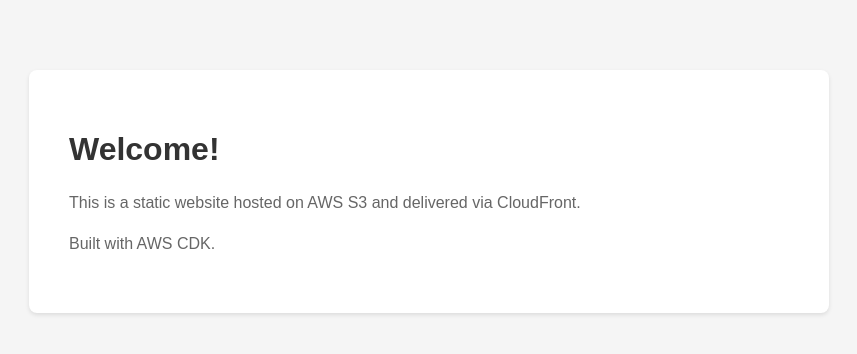
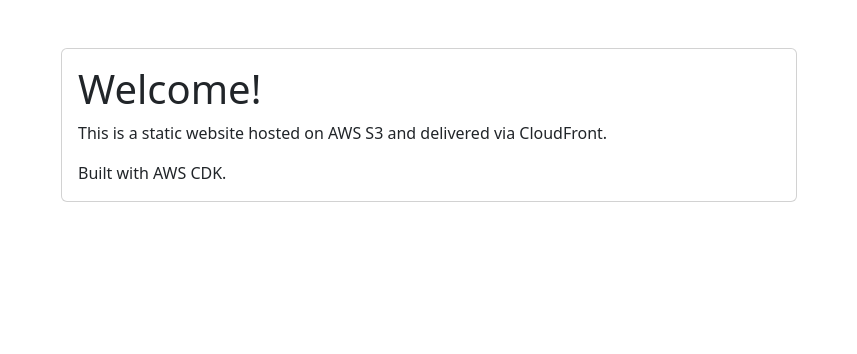
Before and after one commit to kappaexpress/aws_project_2025_template, a website: page frontend/index.html in a window 1280 px wide. Shown: the whole page, without its empty margins (211-1068 px from the left). Drawn offline with nearby package versions, Linux system fonts and the light colour scheme.

Commit message:
Bootstrapスタイルを使用して404エラーページとインデックスページのデザインを改善

```diff
--- a/frontend/index.html
+++ b/frontend/index.html
@@ -4,34 +4,22 @@
     <meta charset="UTF-8">
     <meta name="viewport" content="width=device-width, initial-scale=1.0">
     <title>Welcome to My Website</title>
-    <style>
-        body {
-            font-family: Arial, sans-serif;
-            max-width: 800px;
-            margin: 50px auto;
-            padding: 20px;
-            background-color: #f5f5f5;
-        }
-        .container {
-            background-color: white;
-            padding: 40px;
-            border-radius: 8px;
-            box-shadow: 0 2px 4px rgba(0,0,0,0.1);
-        }
-        h1 {
-            color: #333;
-        }
-        p {
-            color: #666;
-            line-height: 1.6;
-        }
-    </style>
+    <link href="https://cdn.jsdelivr.net/npm/bootstrap@5.3.0/dist/css/bootstrap.min.css" rel="stylesheet">
 </head>
 <body>
     <div class="container">
-        <h1>Welcome!</h1>
-        <p>This is a static website hosted on AWS S3 and delivered via CloudFront.</p>
-        <p>Built with AWS CDK.</p>
+        <div class="row justify-content-center">
+            <div class="col-md-8">
+                <div class="card mt-5">
+                    <div class="card-body">
+                        <h1 class="card-title">Welcome!</h1>
+                        <p class="card-text">This is a static website hosted on AWS S3 and delivered via CloudFront.</p>
+                        <p class="card-text">Built with AWS CDK.</p>
+                    </div>
+                </div>
+            </div>
+        </div>
     </div>
+    <script src="https://cdn.jsdelivr.net/npm/bootstrap@5.3.0/dist/js/bootstrap.bundle.min.js"></script>
 </body>
 </html>
```
Also changed, not shown: frontend/error.html (+14 -36 lines).
